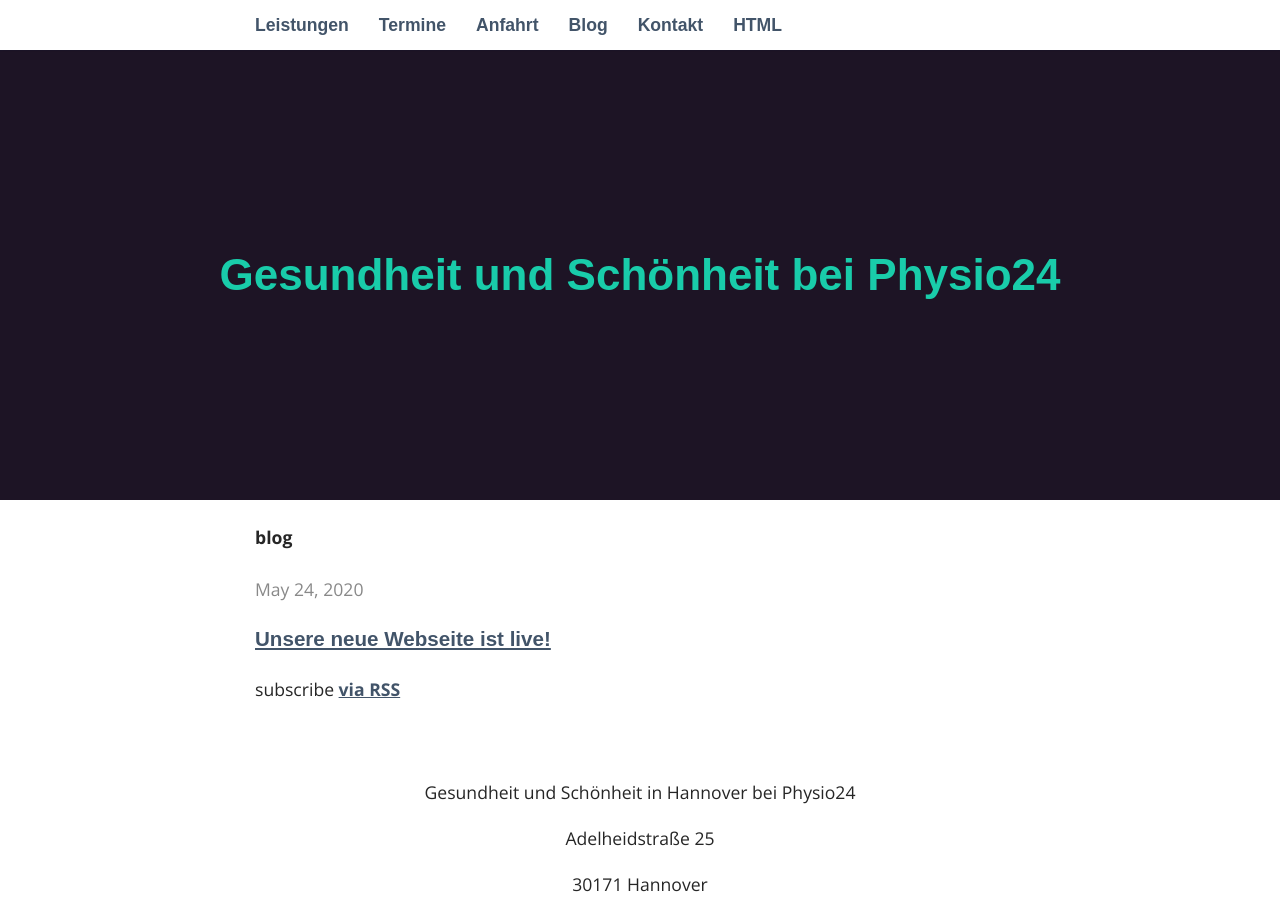
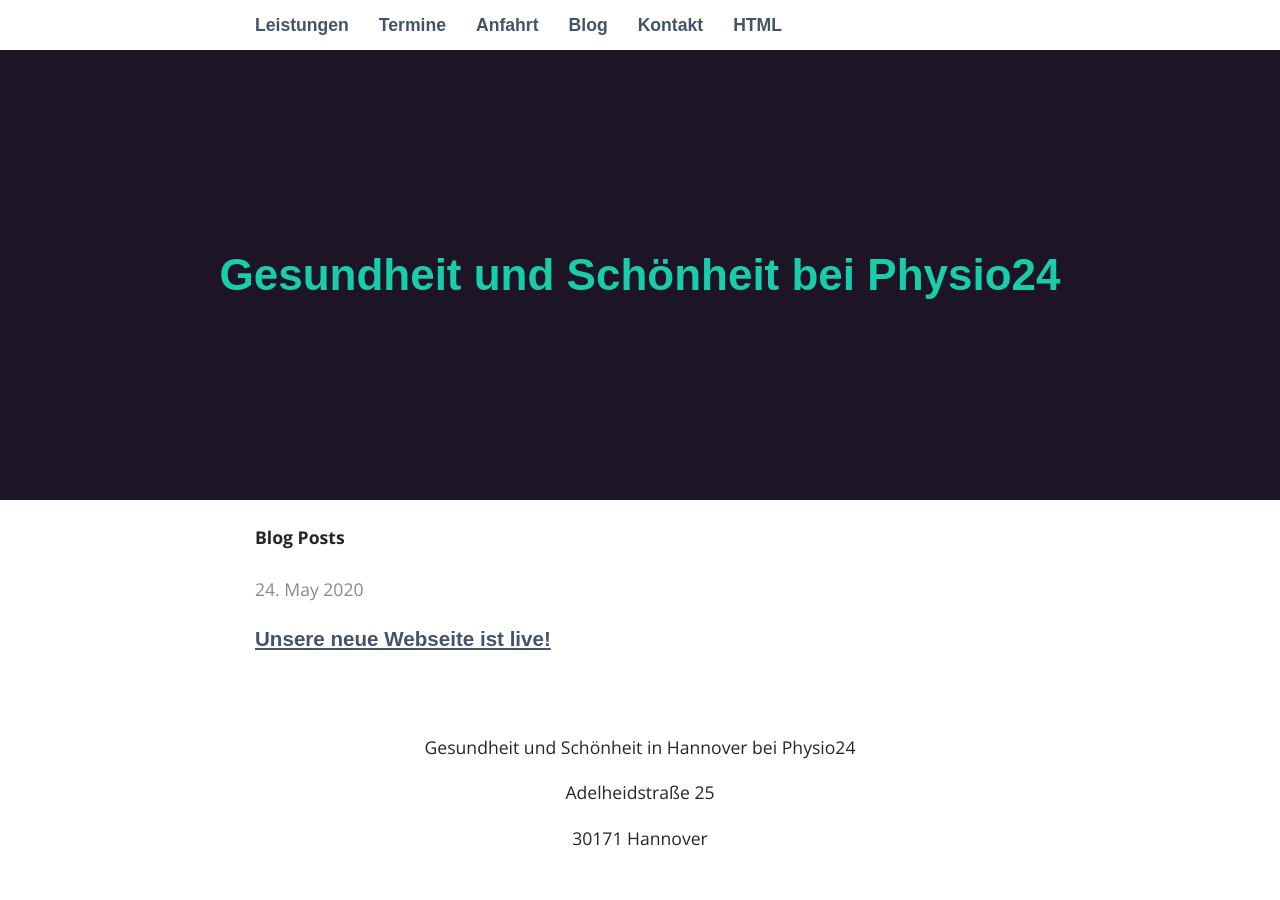
Before and after one commit to sghalebikesabi/heilpraktiker, a Jekyll site: the page built from blog/index.html, in a window 1280 px wide and 900 px high. Built offline with Jekyll 4.4.1, drawn with Linux system fonts in a browser that asks for light colours; some web fonts are replaced.

Commit message:
delete RSS feed

```diff
--- a/blog/index.html
+++ b/blog/index.html
@@ -2,10 +2,8 @@
 layout: default
 ---
 
-<h4>blog</h4>
+<h4>Blog Posts</h4>
 {% for post in site.posts %}
-		<time>{{ post.date | date: "%b %-d, %Y" }}</time>
+		<time>{{ post.date | date: "%-d. %b %Y" }}</time>
 		<h3><a href="{{ post.url | prepend: site.baseurl }}">{{ post.title }}</a></h3>
 {% endfor %}
-
-<p>subscribe <a href="{{ "/feed.xml" | prepend: site.baseurl }}">via RSS</a></p>
```
